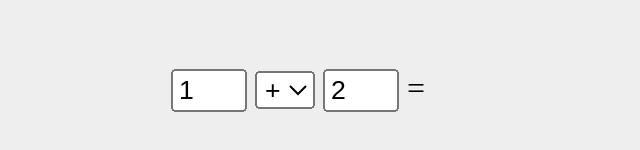
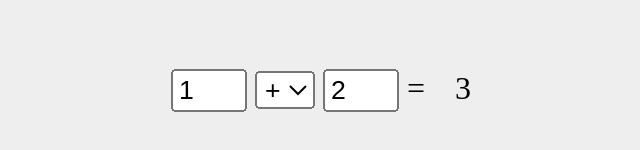
Before and after one commit to ics-creative/160219_chrome_debug, a plain HTML site: page docs/index.html in a window 1280 px wide. Shown: the part 318-468 px from the top of the page, 308-948 px from the left. Drawn offline with Linux system fonts and the light colour scheme.

Commit message:
HTMLのパスの修正漏れ

```diff
--- a/docs/index.html
+++ b/docs/index.html
@@ -5,7 +5,7 @@
   <meta charset="UTF-8" />
   <meta name="viewport" content="width=device-width" />
   <title>Chrome Debug Sample</title>
-  <script defer src="js/main.js"></script>
+  <script defer src="main.js"></script>
   <style>
     html,
     body {
```
